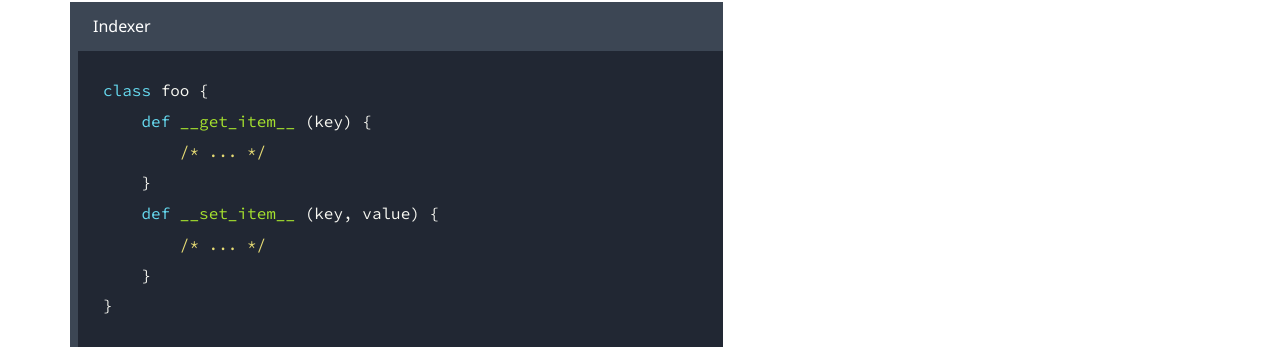
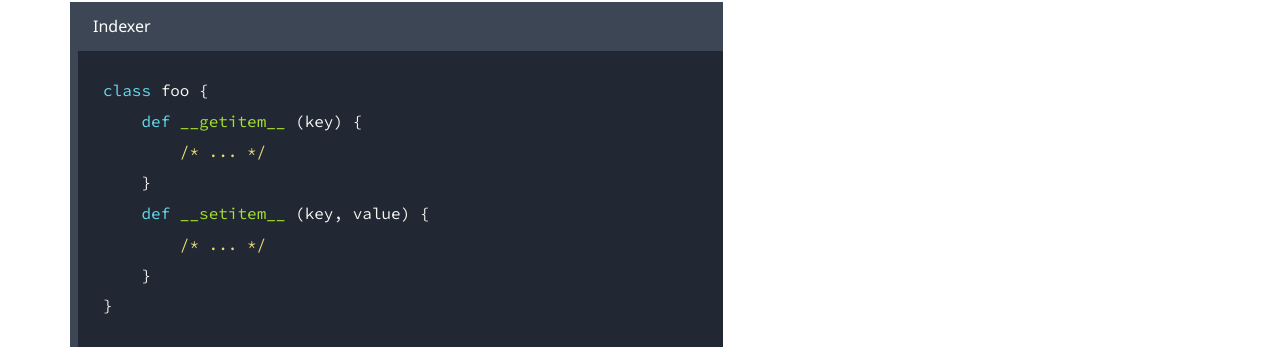
Before and after one commit to rookielang/rookielang.github.io, a Jekyll site: the page built from guides/indexer.md, in a window 1280 px wide. Shown: the part 630-979 px from the top of the page. Built offline with Jekyll 4.4.1, drawn with Linux system fonts in a browser that asks for light colours; some web fonts are replaced; our own code applies the rules of GitHub Pages for plain Markdown files.

Commit message:
Fix Typeo

````diff
--- a/guides/indexer.md
+++ b/guides/indexer.md
@@ -6,10 +6,10 @@ Indexer
 </div>
 ```ruby
 class foo {
-    def __get_item__ (key) {
+    def __getitem__ (key) {
         /* ... */
     }
-    def __set_item__ (key, value) {
+    def __setitem__ (key, value) {
         /* ... */
     }
 }
````
